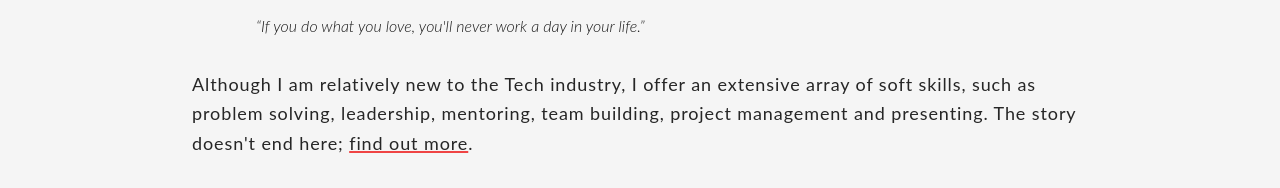
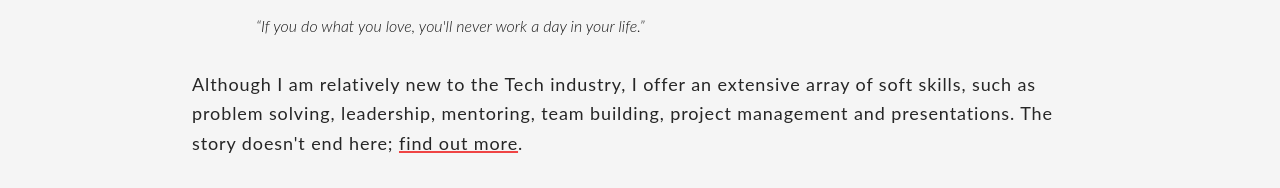
Before and after one commit to mattgrah-am/portfolio-v2, a React (Create React App) app: page / in a window 1280 px wide. Shown: the part 540-728 px from the top of the page. Built offline with nearby package versions, Linux system fonts and the light colour scheme.

Commit message:
Update Home.tsx

```diff
--- a/src/componets/Home.tsx
+++ b/src/componets/Home.tsx
@@ -36,7 +36,7 @@ export const Home = () => {
       <p className="about-p">
         Although I am relatively new to the Tech industry, I offer an extensive
         array of soft skills, such as problem solving, leadership, mentoring,
-        team building, project management and presenting. The story doesn't end
+        team building, project management and presentations. The story doesn't end
         here;{" "}
         <Link
           to="/about"
```
